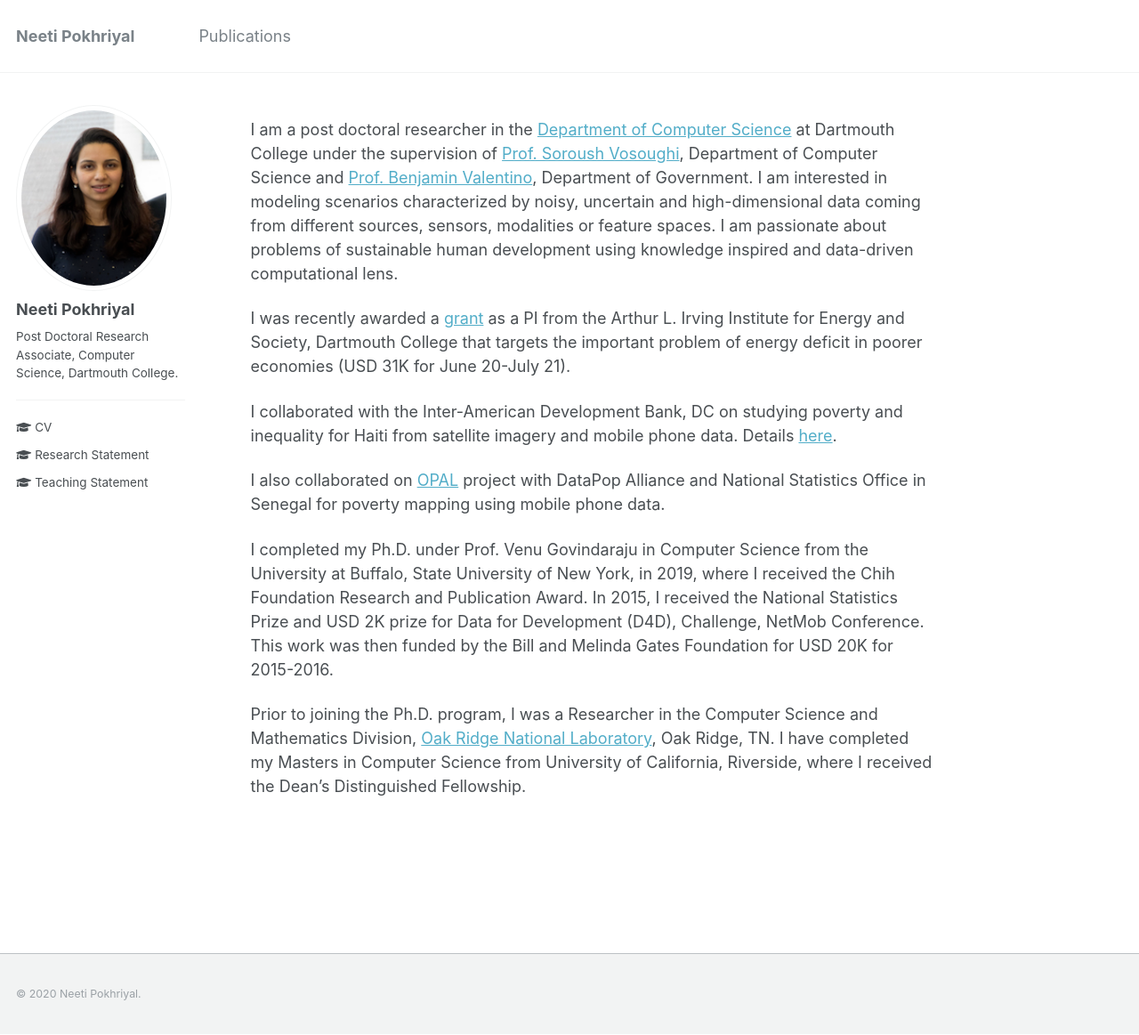
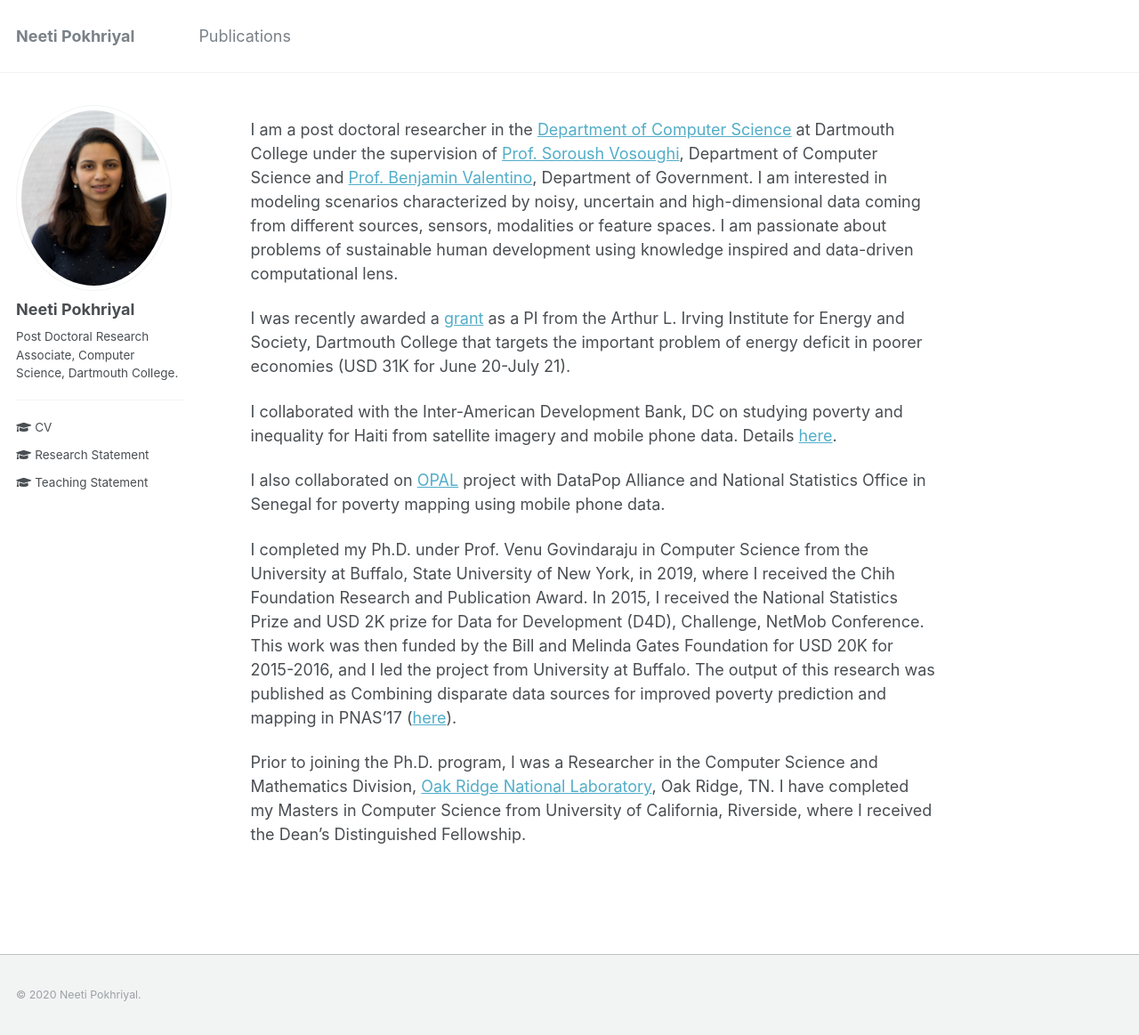
Before and after one commit to neetip/neetip.github.io, a Jekyll site: the page built from _pages/about.md, in a window 1280 px wide and 1163 px high. Shown: the whole window at 89% size. Built offline with Jekyll 4.4.1, drawn with Linux system fonts in a browser that asks for light colours.

Commit message:
Update about.md

```diff
--- a/_pages/about.md
+++ b/_pages/about.md
@@ -15,6 +15,6 @@ I collaborated with the Inter-American Development Bank, DC on studying poverty
 
 I also collaborated on <a href="https://datapopalliance.org/transform/opal/">OPAL</a> project with DataPop Alliance and National Statistics Office in Senegal for poverty mapping using mobile phone data.
 
-I completed my Ph.D. under Prof. Venu Govindaraju in Computer Science from the University at Buffalo, State University of New York, in 2019, where I received the Chih Foundation Research and Publication Award. In 2015, I received the National Statistics Prize and USD 2K prize for Data for Development (D4D), Challenge, NetMob Conference. This work was then funded by the Bill and Melinda Gates Foundation for USD 20K for 2015-2016.
+I completed my Ph.D. under Prof. Venu Govindaraju in Computer Science from the University at Buffalo, State University of New York, in 2019, where I received the Chih Foundation Research and Publication Award. In 2015, I received the National Statistics Prize and USD 2K prize for Data for Development (D4D), Challenge, NetMob Conference. This work was then funded by the Bill and Melinda Gates Foundation for USD 20K for 2015-2016, and I led the project from University at Buffalo. The output of this research was published as Combining disparate data sources for improved poverty prediction and mapping in PNAS'17 (<a href="https://www.pnas.org/content/114/46/E9783">here</a>).
 
 Prior to joining the Ph.D. program, I was a Researcher in the Computer Science and Mathematics Division, <a href="https://www.ornl.gov">Oak Ridge National Laboratory</a>, Oak Ridge, TN. I have completed my Masters in Computer Science from University of California, Riverside, where I received the Dean's Distinguished Fellowship.
```
